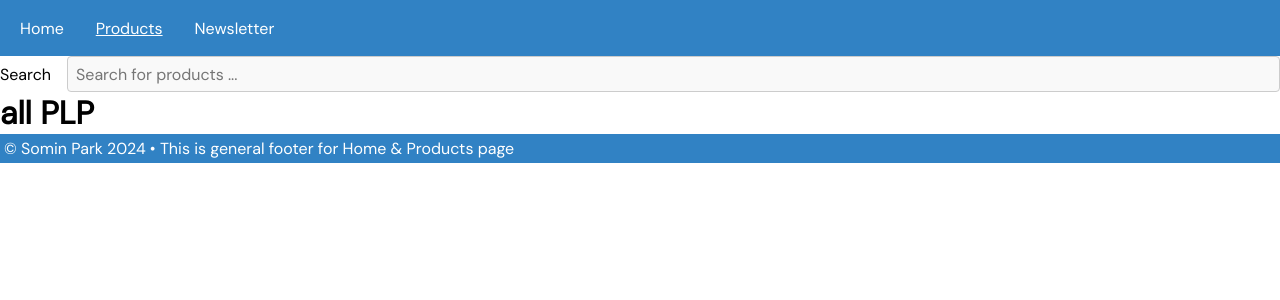
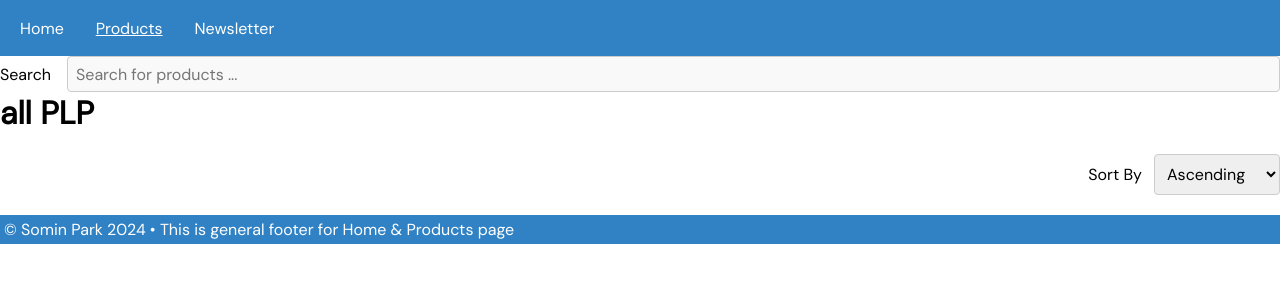
Before and after one commit to sominparrrk/next-js-e-commerce, a Next.js app: page /products in a window 1280 px wide. Shown: the top 300 px of the page. Built offline with nearby package versions, Linux system fonts and the light colour scheme.

Commit message:
feat: add Select component & asc/desc sort

```diff
--- a/src/app/(main)/products/page.tsx
+++ b/src/app/(main)/products/page.tsx
@@ -1,9 +1,34 @@
 'use client';
+import { PLPSortOptionType } from '@/app/types/sort';
+import Select from '@/components/Select/Select';
+import { useEffect, useState } from 'react';
+
+const sortOptions: { value: PLPSortOptionType; label: string }[] = [
+  { value: 'asc', label: 'Ascending' },
+  { value: 'desc', label: 'Descending' },
+];
 
 export default function AllProductListingPage() {
+  const [selectedValue, setSelectedValue] = useState<PLPSortOptionType>('asc');
+
+  useEffect(() => {
+    console.log('selectedValue > ', selectedValue);
+  }, [selectedValue]);
+
+  const handleChange = (value: PLPSortOptionType) => {
+    setSelectedValue(value);
+  };
+
   return (
     <>
       <h1>all PLP</h1>
+      <Select
+        id={0}
+        options={sortOptions}
+        value={selectedValue}
+        onChange={handleChange}
+        label={'Sort By'}
+      />
     </>
   );
 }
--- /dev/null
+++ b/src/app/types/sort.ts
@@ -0,0 +1 @@
+export type PLPSortOptionType = 'asc' | 'desc';
--- /dev/null
+++ b/src/components/Select/Select.module.css
@@ -0,0 +1,25 @@
+.selectContainer {
+  display: flex;
+  justify-content: flex-end;
+  align-items: center;
+  gap: var(--spacing-12);
+  margin: var(--spacing-20) 0;
+}
+
+.label {
+  margin-bottom: var(--spacing-8);
+  font-weight: bold;
+}
+
+.select {
+  padding: var(--spacing-8);
+  font-size: var(--font-size-16);
+  border: 1px solid #ccc;
+  border-radius: 4px;
+  transition: border-color 0.3s ease;
+}
+
+.select:focus {
+  border-color: var(--primary);
+  outline: none;
+}
--- /dev/null
+++ b/src/components/Select/Select.tsx
@@ -0,0 +1,42 @@
+import React from 'react';
+import styles from './Select.module.css';
+import { PLPSortOptionType } from '@/types/sort';
+
+interface Option {
+  value: PLPSortOptionType;
+  label: string;
+}
+
+interface SelectProps {
+  options: Option[];
+  value: PLPSortOptionType;
+  onChange: (value: PLPSortOptionType) => void;
+  label: string;
+  id: number;
+}
+
+const Select: React.FC<SelectProps> = function ({ options, value, onChange, label, id }) {
+  const handleChange = (e: React.ChangeEvent<HTMLSelectElement>) => {
+    onChange(e.target.value as PLPSortOptionType);
+  };
+
+  return (
+    <div className={styles.selectContainer}>
+      <label htmlFor={id.toString()}>{label}</label>
+      <select
+        id={id.toString()}
+        value={value}
+        onChange={handleChange}
+        className={styles.select}
+      >
+        {options.map((option) => (
+          <option key={option.value} value={option.value}>
+            {option.label}
+          </option>
+        ))}
+      </select>
+    </div>
+  );
+};
+
+export default Select;
```
Also changed, not shown: src/app/(main)/products/[category]/page.tsx (+25 -0 lines), 1 other file (tests, documents, lock files or other folders).
